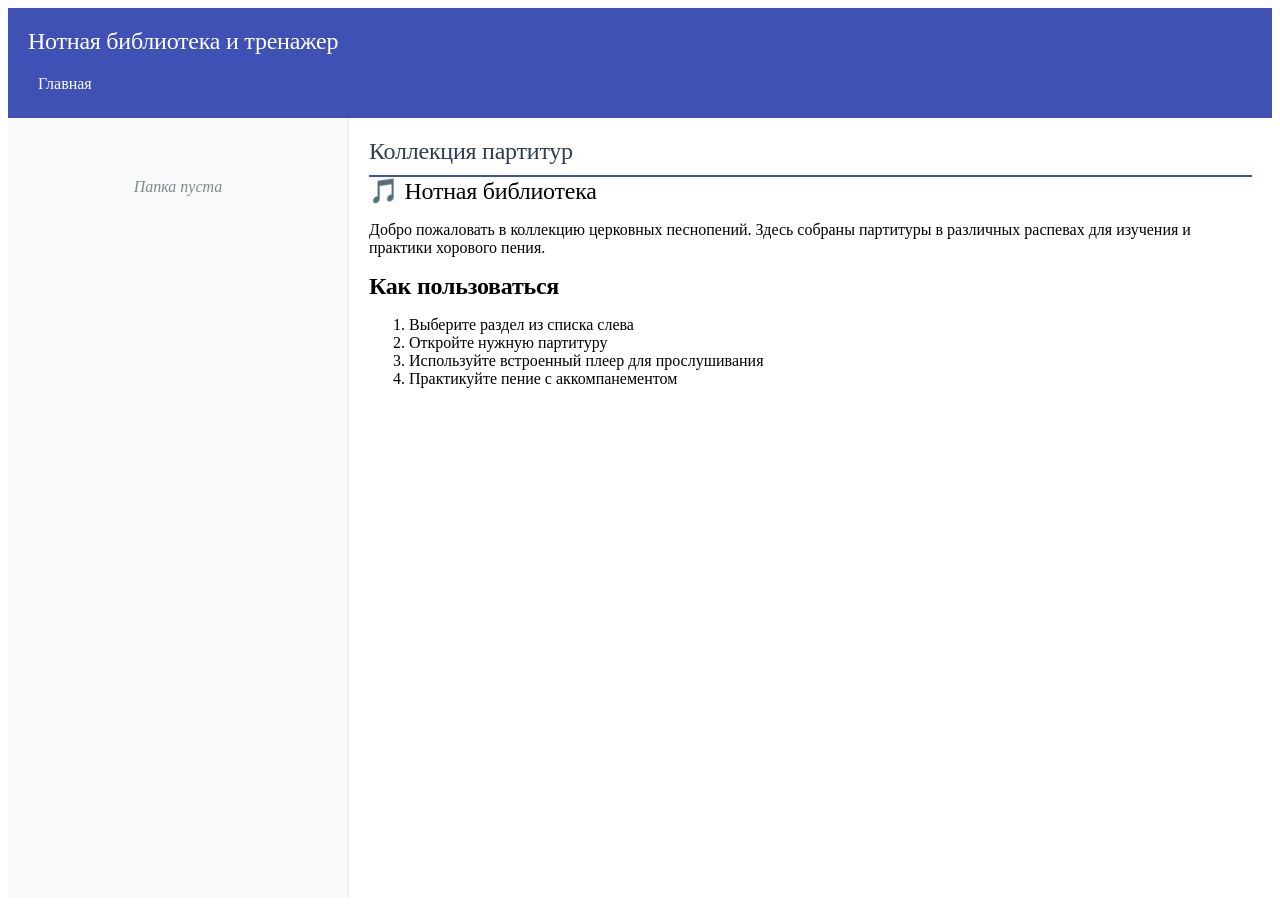
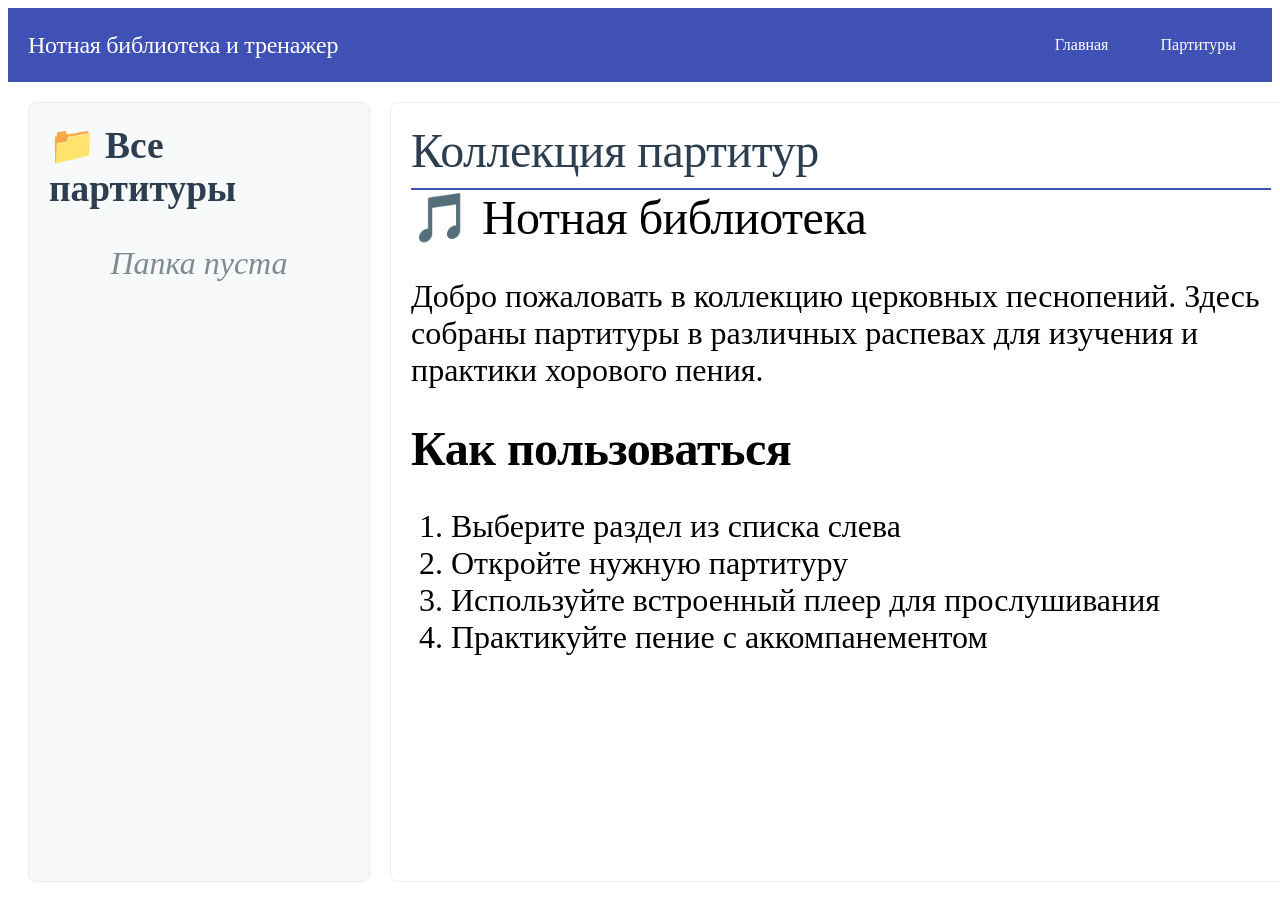
Before and after one commit to voctrainer/voctrainer.github.io, a Jekyll site: the page built from partitures/index.md, in a window 1280 px wide. Built offline with Jekyll 4.4.1, drawn with Linux system fonts in a browser that asks for light colours.

Commit message:
Update folder.html

```diff
--- a/_layouts/folder.html
+++ b/_layouts/folder.html
@@ -4,73 +4,114 @@
     <meta charset="UTF-8">
     <meta name="viewport" content="width=device-width, initial-scale=1.0">
     <title>{{ page.title }}</title>
-    <link rel="stylesheet" href="{{ '/main.css' | relative_url }}" />
+    <link rel="stylesheet" href="/main.css" />
     <style>
-        .folder-container {
+        .site-wrapper {
+            min-height: 100vh;
             display: flex;
-            max-width: 1400px;
-            margin: 0 auto;
-            min-height: calc(100vh - 120px);
+            flex-direction: column;
         }
+
         .folder-header {
             background-color: #4051b5;
             color: white;
-            padding: 20px;
+            padding: 20px 0;
+            width: 100%;
         }
+
+        .header-container {
+            max-width: 1400px;
+            margin: 0 auto;
+            padding: 0 20px;
+            display: flex;
+            justify-content: space-between;
+            align-items: center;
+        }
+
         .folder-nav {
             display: flex;
-            flex-wrap: wrap;
             gap: 20px;
-            margin-top: 15px;
         }
+
         .folder-nav a {
             color: white;
             text-decoration: none;
-            padding: 5px 10px;
-            border-radius: 3px;
+            padding: 8px 16px;
+            border-radius: 4px;
             transition: background-color 0.3s;
         }
+
         .folder-nav a:hover {
             background-color: #526cfe;
-            color: white;
         }
+
+        .main-container {
+            max-width: 1400px;
+            margin: 0 auto;
+            padding: 0 20px;
+            flex: 1;
+            width: 100%;
+        }
+
+        .folder-container {
+            display: flex;
+            min-height: calc(100vh - 120px);
+            gap: 20px;
+            margin-top: 20px;
+        }
+
         .sidebar {
             width: 300px;
             background: #f8f9fa;
             padding: 20px;
-            border-right: 1px solid #e9ecef;
-            overflow-y: auto;
+            border-radius: 8px;
+            border: 1px solid #e9ecef;
         }
+
         .content {
             flex: 1;
             padding: 20px;
             background: white;
+            border-radius: 8px;
+            border: 1px solid #e9ecef;
         }
+
         .folder-title {
             color: #2c3e50;
             margin-top: 0;
             border-bottom: 2px solid #4051b5;
             padding-bottom: 10px;
         }
+
+        @media (max-width: 768px) {
+            .folder-container {
+                flex-direction: column;
+            }
+            .sidebar {
+                width: 100%;
+            }
+            .header-container {
+                flex-direction: column;
+                gap: 15px;
+            }
+        }
     </style>
 </head>
-<body>
+<body class="site-wrapper">
     <header class="folder-header">
+        <div class="header-container">
             <h1>Нотная библиотека и тренажер</h1>
             <nav class="folder-nav">
-            <a href="{{ '/' | relative_url }}">Главная</a>
-            {% unless page.url == '/partitures/' %}
-                <a href="{{ '/partitures/' | relative_url }}">Все партитуры</a>
-            {% endunless %}
+                <a href="/">Главная</a>
+                <a href="/partitures/">Партитуры</a>
             </nav>
+        </div>
     </header>
 
+    <div class="main-container">
         <div class="folder-container">
             <aside class="sidebar">
-            <div class="folder-navigation">
-                <!-- Навигация будет загружена через JavaScript -->
-                Загрузка навигации...
-            </div>
+                {% include folder-navigation.html %}
             </aside>
 
             <main class="content">
@@ -78,7 +119,8 @@
                 {{ content }}
             </main>
         </div>
+    </div>
 
-    <script src="{{ '/assets/js/abc-loader.js' | relative_url }}"></script>
+    <script src="/assets/js/abc-loader.js"></script>
 </body>
 </html>
```
Lines whose indentation alone changed are shown as unchanged.
